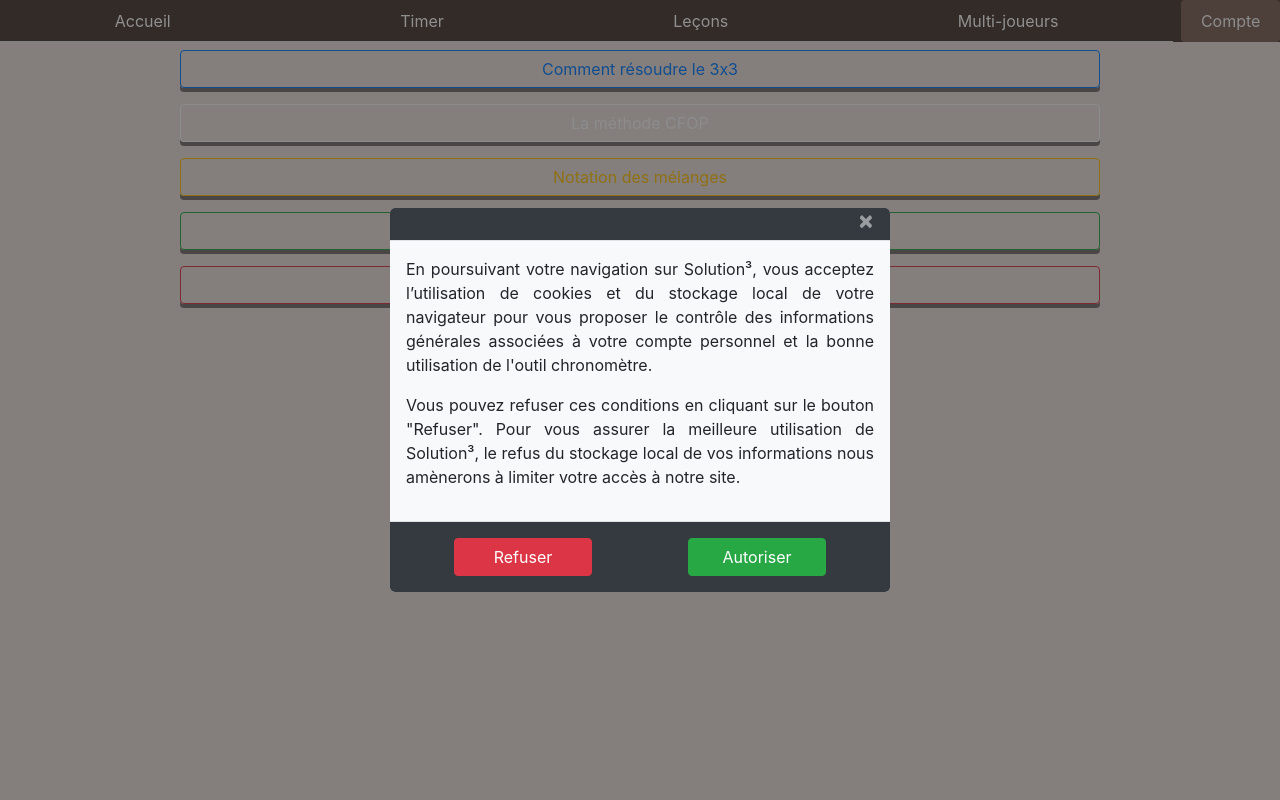
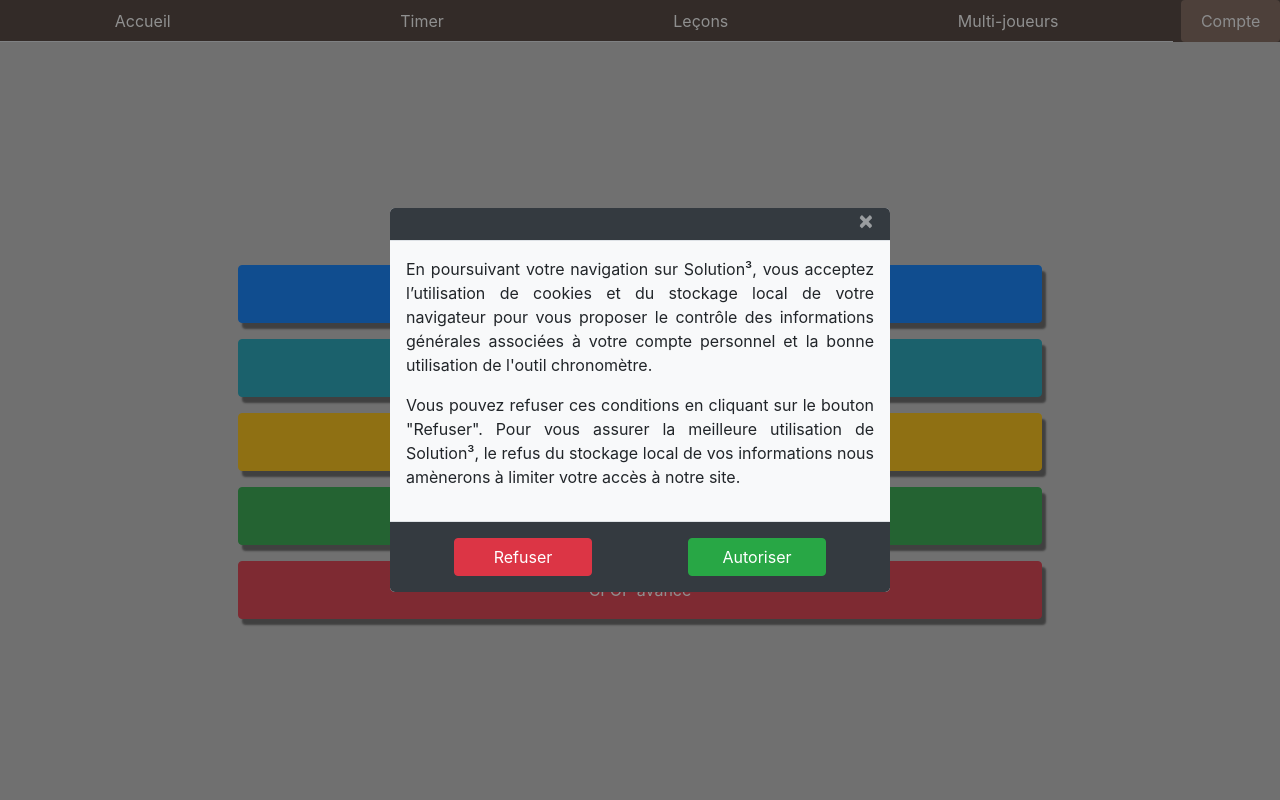
Before and after one commit to PierreMonvoisin/Solution3-PHP, a PHP site: page /learningMenu.php in a window 1280 px wide. Run offline with PHP 8.4, Linux system fonts and the light colour scheme.

Commit message:
Ajout du menu de base des leçons ainsi que des boutons

```diff
--- a/assets/css/learningMenu.css
+++ b/assets/css/learningMenu.css
@@ -1,12 +1,20 @@
+html, body {
+    max-width: 100vw;
+    scroll-behavior: smooth;
+    overflow: hidden;
+}
+body, #mainMenu {
+    height: 100vh;
+}
 #mainMenu button {
-    -webkit-box-shadow: 0px 4px 0px rgba(0, 0, 0, 0.5);
-    -moz-box-shadow: 0px 4px 0px rgba(0, 0, 0, 0.5);
-    box-shadow: 0px 4px 0px rgba(0, 0, 0, 0.5);
+    -webkit-box-shadow: 4px 6px 2px rgba(0, 0, 0, 0.5);
+    -moz-box-shadow: 4px 6px 2px rgba(0, 0, 0, 0.5);
+    box-shadow: 4px 6px 2px rgba(0, 0, 0, 0.5);
     outline: none;
 }
 #mainMenu button:active {
-    -webkit-box-shadow: 0px  1px 0px rgba(0, 0, 0, 0.6);
-    -moz-box-shadow: 0px 1px 0px rgba(0, 0, 0, 0.6);
-    box-shadow: 0px 1px 0px rgba(0, 0, 0, 0.6);
-    transform: translateY(4px);
+    -webkit-box-shadow: 2px  2px 2px rgba(0, 0, 0, 0.6);
+    -moz-box-shadow: 2px 2px 2px rgba(0, 0, 0, 0.6);
+    box-shadow: 2px 2px 2px rgba(0, 0, 0, 0.6);
+    transform: scale(0.99);
 }
--- a/learningMenu.php
+++ b/learningMenu.php
@@ -13,25 +13,25 @@
     <link rel="stylesheet" type="text/css" href="assets/css/userAuthorization.css">
     <link rel="stylesheet" type="text/css" href="assets/css/learningMenu.css">
 </head>
-<body class="bg-gainsboro">
+<body class="bg-silver">
 <!-- Header -->
 <?php include 'header.php'; ?>
-<div id="mainMenu" class="container">
-    <div class="row">
-        <div class="col-10 mx-auto my-2">
-            <button type="button" class="btn btn-block btn-outline-primary">Comment résoudre le 3x3</button>
+<div id="mainMenu" class="container-fluid d-flex">
+    <div class="row w-100 m-auto">
+        <div class="col-8 mx-auto my-2">
+            <button type="button" class="btn btn-block btn-primary py-3">Comment résoudre un 3x3</button>
         </div>
-        <div class="col-10 mx-auto my-2">
-            <button type="button" class="btn btn-block btn-outline-light">La méthode CFOP</button>
+        <div class="col-8 mx-auto my-2">
+            <button type="button" class="btn btn-block btn-info py-3">La méthode CFOP</button>
         </div>
-        <div class="col-10 mx-auto my-2">
-            <button type="button" class="btn btn-block btn-outline-warning">Notation des mélanges</button>
+        <div class="col-8 mx-auto my-2">
+            <button type="button" class="btn btn-block btn-warning py-3">Notation des mélanges</button>
         </div>
-        <div class="col-10 mx-auto my-2">
-            <button type="button" class="btn btn-block btn-outline-success">Listes d'algorithmes</button>
+        <div class="col-8 mx-auto my-2">
+            <button type="button" class="btn btn-block btn-success py-3">Listes d'algorithmes</button>
         </div>
-        <div class="col-10 mx-auto my-2">
-            <button type="button" class="btn btn-block btn-outline-danger">CFOP avancé</button>
+        <div class="col-8 mx-auto my-2">
+            <button type="button" class="btn btn-block btn-danger py-3">CFOP avancé</button>
         </div>
     </div>
 </div>
```
